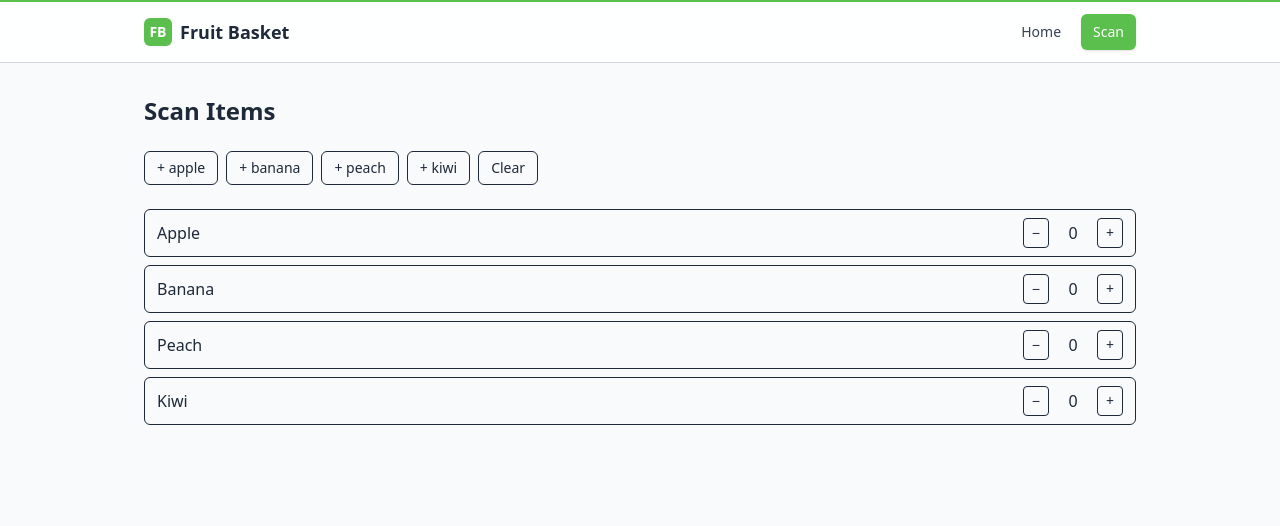
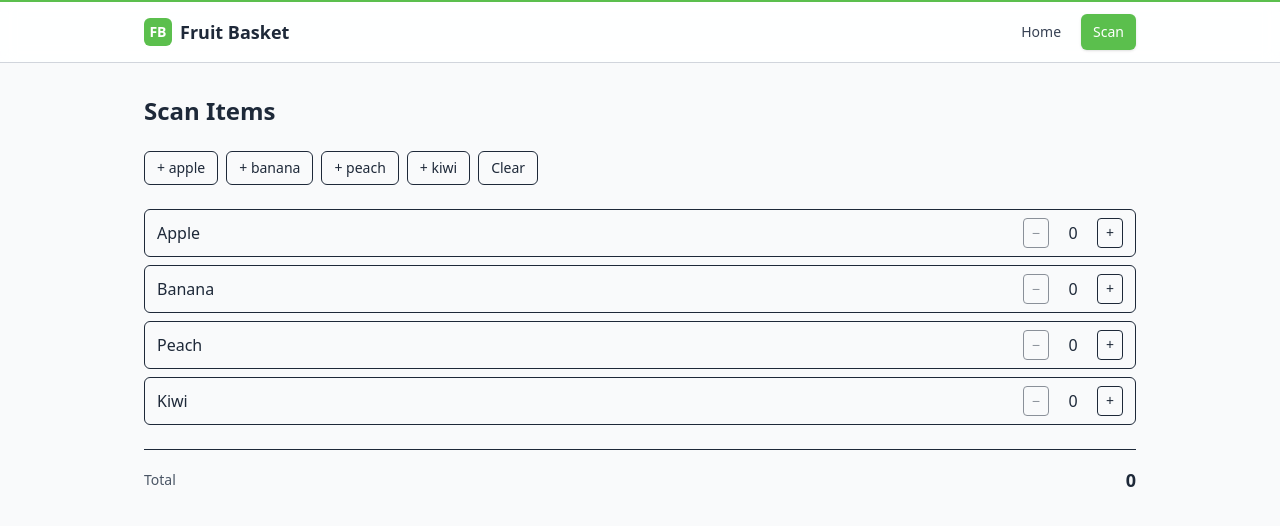
Before and after one commit to heshamelmasry77/fruit-basket, a React (Vite) app: page /scan in a window 1280 px wide. Shown: the top 526 px of the page. Built offline with nearby package versions, Linux system fonts and the light colour scheme.

Commit message:
add default fixture for easy calculations -  add the engine to calculate the total
add the types of the multi buy offer and the item pricing

```diff
--- /dev/null
+++ b/src/lib/pricing/engine.ts
@@ -0,0 +1,38 @@
+import type { ItemPricing, ItemCode } from "./types";
+
+/**
+ * Calculate total price for the basket.
+ * Example:
+ * counts = { apple: 2, banana: 1 }
+ */
+export function calculateTotal(counts: Record<ItemCode, number>, catalog: ItemPricing[]): number {
+  let total = 0;
+
+  for (const code in counts) {
+    const quantity = counts[code as ItemCode];
+
+    if (quantity <= 0) {
+      continue;
+    }
+
+    const item = catalog.find((i) => i.code === code);
+
+    if (!item) {
+      continue;
+    }
+
+    if (item.offer && item.offer.kind === "multiBuy") {
+      const offerQty = item.offer.qty;
+      const offerPrice = item.offer.bundlePrice;
+
+      const bundles = Math.floor(quantity / offerQty);
+      const remainder = quantity % offerQty;
+
+      total += bundles * offerPrice + remainder * item.unitPrice;
+    } else {
+      total += quantity * item.unitPrice;
+    }
+  }
+
+  return total;
+}
--- /dev/null
+++ b/src/lib/pricing/fixtures.ts
@@ -0,0 +1,8 @@
+import type { ItemPricing } from "./types";
+
+export const CATALOG: ItemPricing[] = [
+  { code: "apple", unitPrice: 30, offer: { kind: "multiBuy", qty: 2, bundlePrice: 45 } },
+  { code: "banana", unitPrice: 50, offer: { kind: "multiBuy", qty: 3, bundlePrice: 130 } },
+  { code: "peach", unitPrice: 60 },
+  { code: "kiwi", unitPrice: 20 },
+];
--- /dev/null
+++ b/src/lib/pricing/types.ts
@@ -0,0 +1,13 @@
+export type ItemCode = "apple" | "banana" | "peach" | "kiwi";
+
+export type MultiBuyOffer = {
+  kind: "multiBuy";
+  qty: number; // e.g. 2
+  bundlePrice: number; // e.g. 45
+};
+
+export type ItemPricing = {
+  code: ItemCode;
+  unitPrice: number; // simple integer for now
+  offer?: MultiBuyOffer; // optional
+};
--- a/src/pages/ScanPage.tsx
+++ b/src/pages/ScanPage.tsx
@@ -1,11 +1,31 @@
 import { useAppDispatch, useAppSelector } from "@/store/hooks";
 import { add, remove, clear, type ItemCode } from "@/store/slices/basketSlice";
+import { CATALOG } from "@/lib/pricing/fixtures";
+import { calculateTotal } from "@/lib/pricing/engine";
 
 const items: ItemCode[] = ["apple", "banana", "peach", "kiwi"];
 
 export default function ScanPage() {
   const dispatch = useAppDispatch();
   const counts = useAppSelector((s) => s.basket.counts);
+
+  function handleAdd(code: ItemCode) {
+    dispatch(add(code));
+  }
+
+  function handleRemove(code: ItemCode) {
+    const current = counts[code];
+    if (current <= 0) {
+      return;
+    }
+    dispatch(remove(code));
+  }
+
+  function handleClear() {
+    dispatch(clear());
+  }
+
+  const total = calculateTotal(counts, CATALOG);
 
   return (
     <section className="space-y-6">
@@ -16,14 +36,15 @@ export default function ScanPage() {
         {items.map((code) => (
           <button
             key={code}
-            onClick={() => dispatch(add(code))}
+            onClick={() => handleAdd(code)}
             className="rounded-md border px-3 py-1.5 text-sm hover:bg-gray-50"
+            aria-label={`Add one ${code}`}
           >
             + {code}
           </button>
         ))}
         <button
-          onClick={() => dispatch(clear())}
+          onClick={handleClear}
           className="rounded-md border px-3 py-1.5 text-sm hover:bg-gray-50"
           aria-label="Clear all items from basket"
         >
@@ -33,27 +54,59 @@ export default function ScanPage() {
 
       {/* Simple list with +/- */}
       <ul className="space-y-2">
-        {items.map((code) => (
-          <li key={code} className="flex items-center justify-between rounded-md border px-3 py-2">
+        {items.map((code) => {
+          const count = counts[code];
+          const canRemove = count > 0;
+
+          return (
+            <li
+              key={code}
+              className="flex items-center justify-between rounded-md border px-3 py-2"
+            >
               <span className="capitalize">{code}</span>
+
               <div className="flex items-center gap-2">
                 <button
-                onClick={() => dispatch(remove(code))}
-                className="rounded border px-2 py-1 text-sm hover:bg-gray-50"
+                  onClick={() => handleRemove(code)}
+                  className="rounded border px-2 py-1 text-sm hover:bg-gray-50 disabled:opacity-50 disabled:cursor-not-allowed"
+                  aria-label={`Remove one ${code}`}
+                  disabled={!canRemove}
                 >
                   −
                 </button>
-              <span className="w-8 text-center tabular-nums">{counts[code]}</span>
+
+                <span
+                  className="w-8 text-center tabular-nums"
+                  aria-live="polite"
+                  aria-label={`${code} quantity`}
+                >
+                  {count}
+                </span>
+
                 <button
-                onClick={() => dispatch(add(code))}
+                  onClick={() => handleAdd(code)}
                   className="rounded border px-2 py-1 text-sm hover:bg-gray-50"
+                  aria-label={`Add one ${code}`}
                 >
                   +
                 </button>
               </div>
             </li>
-        ))}
+          );
+        })}
       </ul>
+
+      {/* Total section */}
+      <div className="flex items-center justify-between border-t pt-4">
+        <span className="text-sm text-gray-600">Total</span>
+        <strong
+          className="text-lg tabular-nums"
+          aria-live="polite"
+          aria-label={`Total price ${total}`}
+        >
+          {total}
+        </strong>
+      </div>
     </section>
   );
 }
```
Lines whose indentation alone changed are shown as unchanged.
